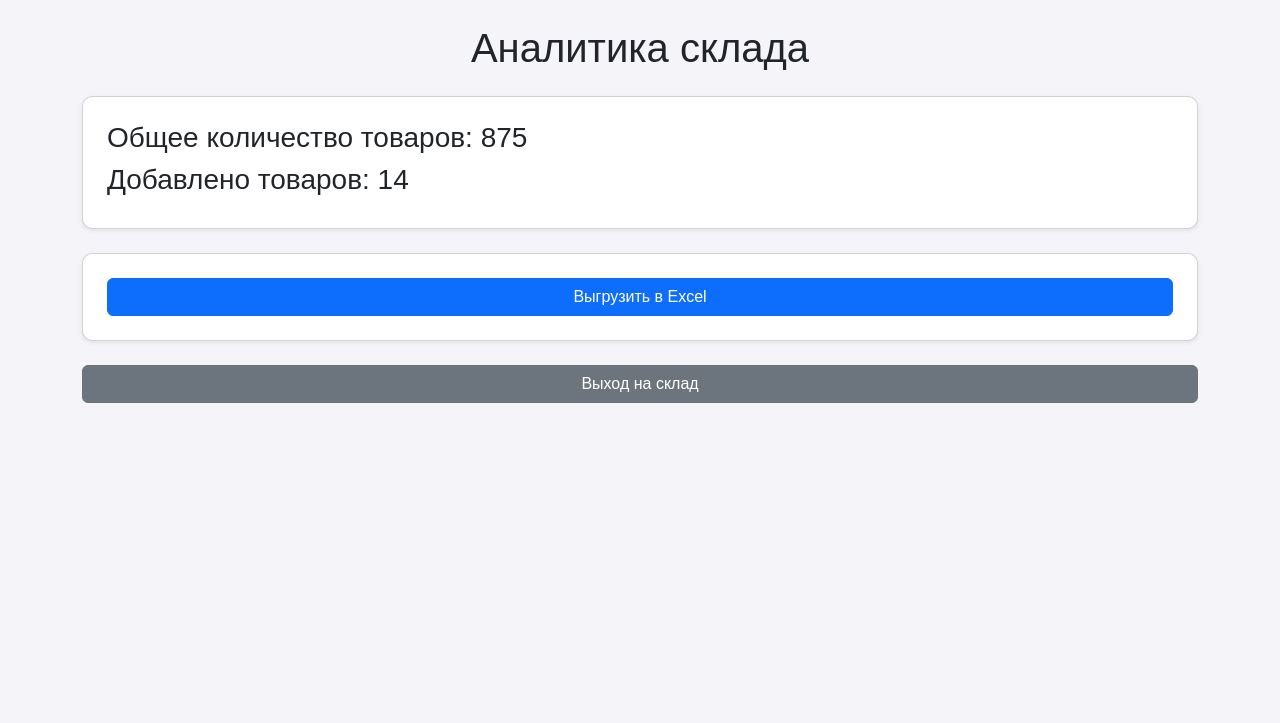
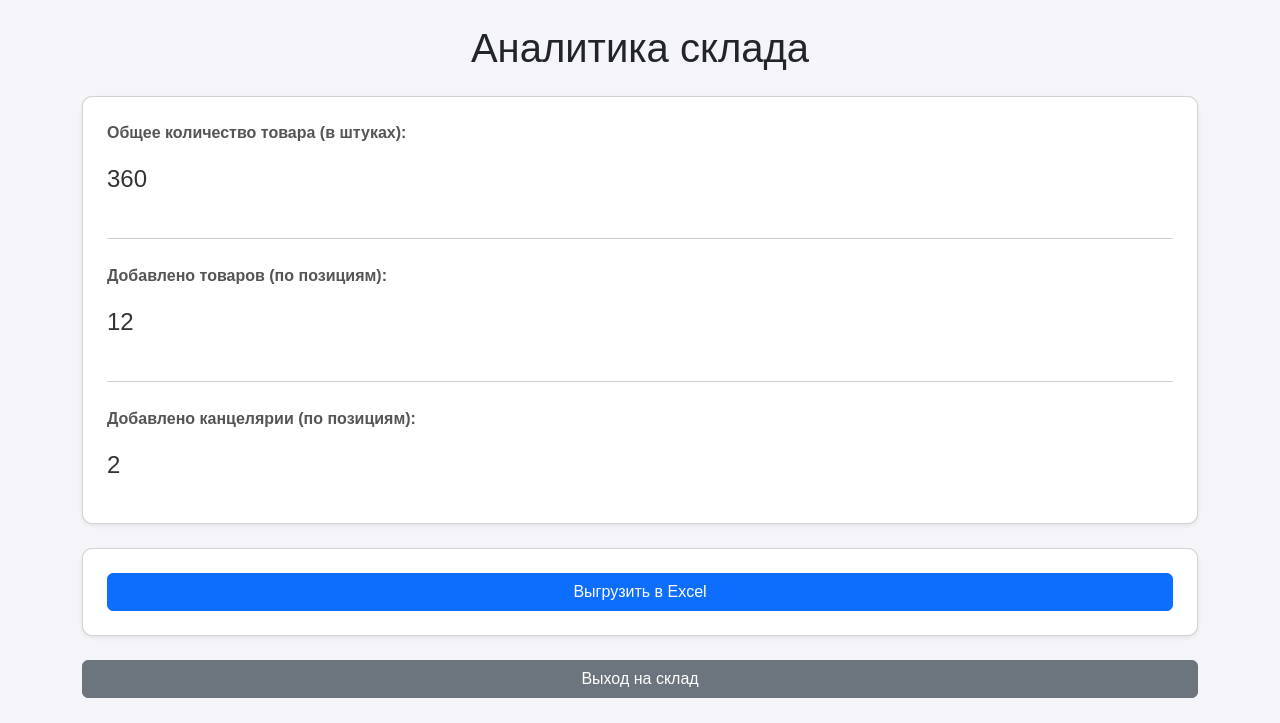
Before and after one commit to semionser/db1, a Flask app: page /analytics in a window 1280 px wide. Shown: the top 723 px of the page. Run offline with Flask 3, Linux system fonts and the light colour scheme; a user stored in the database is signed in; parts of the project's set-up code (start-up, migrations or seed data) failed here and were passed over.

Commit message:
обновление   аналитики

```diff
--- a/app.py
+++ b/app.py
@@ -137,9 +137,20 @@ def logout():
 @login_required
 def analytics():
     products = Product.query.all()
-    total_quantity = sum(product.quantity for product in products)
-    added_quantity = len(products)
-    return render_template('analytics.html', total_quantity=total_quantity, added_quantity=added_quantity)
+
+    # Суммарное количество штук только по категории "товар"
+    total_goods_quantity = sum(p.quantity for p in products if p.category == 'товар')
+
+    # Количество позиций с категорией "товар" (не штук)
+    added_goods_count = sum(1 for p in products if p.category == 'товар')
+
+    # Количество позиций с категорией "канцелярия"
+    added_stationery_count = sum(1 for p in products if p.category == 'канцелярия')
+
+    return render_template('analytics.html',
+                           total_goods_quantity=total_goods_quantity,
+                           added_goods_count=added_goods_count,
+                           added_stationery_count=added_stationery_count)
 
 
 # Скачивание данных в Excel
@@ -147,11 +158,36 @@ def analytics():
 @login_required
 def download_excel():
     products = Product.query.all()
-    df = pd.DataFrame([(product.name, product.quantity) for product in products], columns=['Название', 'Количество'])
+
+    # Разделяем по категориям
+    goods = [p for p in products if p.category == 'товар']
+    stationery = [p for p in products if p.category == 'канцелярия']
+
+    # Формируем строки таблицы с заголовками
+    rows = []
+
+    if goods:
+        rows.append(['Товары'])  # Заголовок секции
+        rows.append(['Название', 'Количество'])
+        for p in goods:
+            rows.append([p.name, p.quantity])
+
+    if stationery:
+        rows.append([])  # Пустая строка между секциями
+        rows.append(['Канцелярия'])
+        rows.append(['Название', 'Количество'])
+        for p in stationery:
+            rows.append([p.name, p.quantity])
+
+    # Создаем DataFrame без заголовков, чтобы сохранить кастомную структуру
+    df = pd.DataFrame(rows)
+
+    # Сохраняем в Excel
     output = BytesIO()
     with pd.ExcelWriter(output, engine='openpyxl') as writer:
-        df.to_excel(writer, index=False)
+        df.to_excel(writer, index=False, header=False, sheet_name='Склад')
     output.seek(0)
+
     return send_file(output, as_attachment=True, download_name="products.xlsx",
                      mimetype="application/vnd.openxmlformats-officedocument.spreadsheetml.sheet")
 
--- a/templates/analytics.html
+++ b/templates/analytics.html
@@ -19,6 +19,21 @@
         .btn {
             width: 100%;
         }
+
+        .info-title {
+            font-weight: bold;
+            color: #555;
+        }
+
+        .info-value {
+            font-size: 1.5rem;
+            color: #333;
+        }
+
+        .divider {
+            border-top: 1px solid #ccc;
+            margin: 25px 0;
+        }
     </style>
 </head>
 <body>
@@ -26,8 +41,18 @@
     <h1 class="mb-4 text-center">Аналитика склада</h1>
 
     <div class="card p-4 shadow-sm">
-        <h3>Общее количество товаров: {{ total_quantity }}</h3>
-        <h3>Добавлено товаров: {{ added_quantity }}</h3>
+        <p class="info-title">Общее количество товара (в штуках):</p>
+        <p class="info-value">{{ total_goods_quantity }}</p>
+
+        <div class="divider"></div>
+
+        <p class="info-title">Добавлено товаров (по позициям):</p>
+        <p class="info-value">{{ added_goods_count }}</p>
+
+        <div class="divider"></div>
+
+        <p class="info-title">Добавлено канцелярии (по позициям):</p>
+        <p class="info-value">{{ added_stationery_count }}</p>
     </div>
 
     <div class="card mt-4 p-4 shadow-sm">
```
